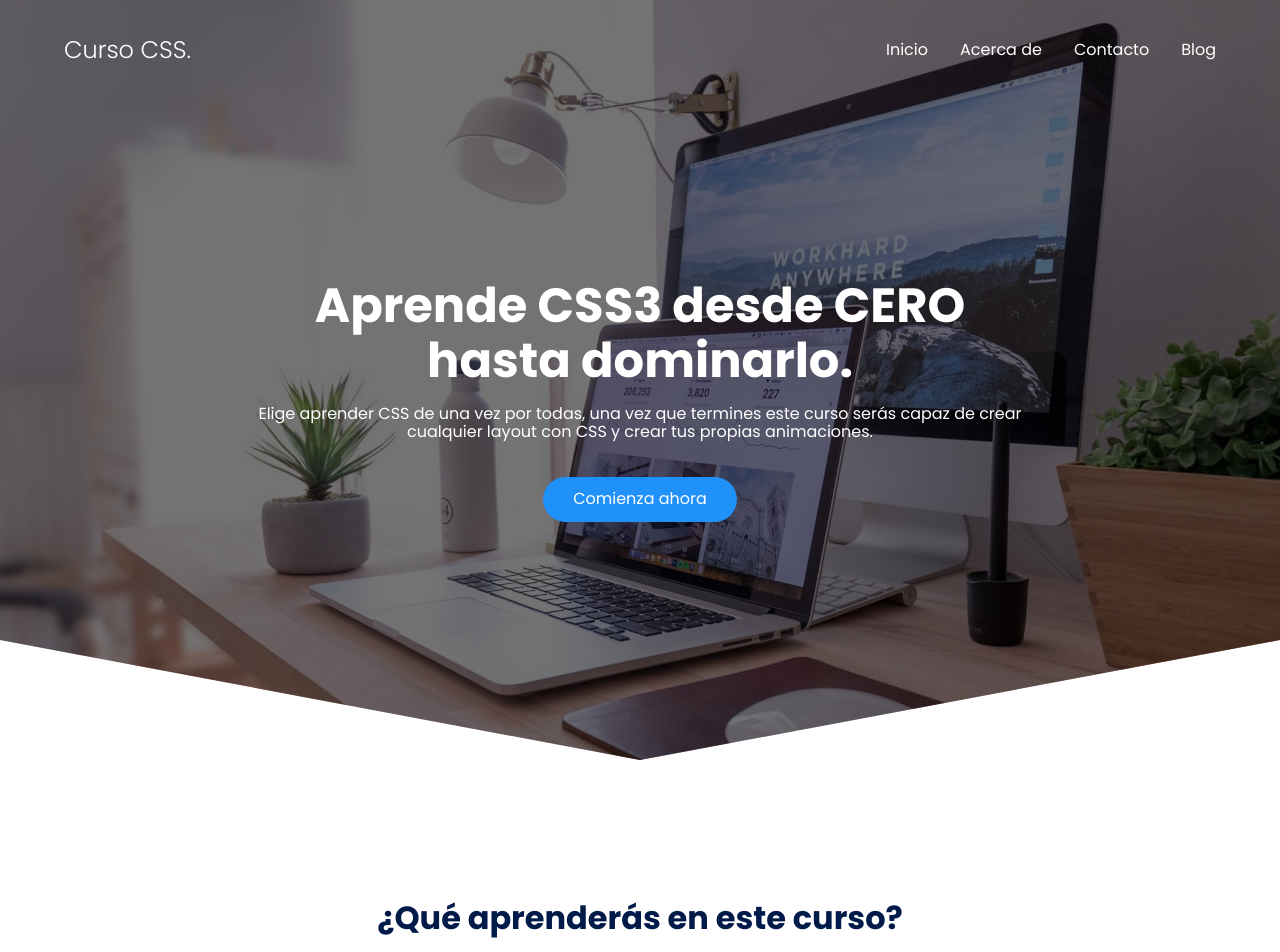
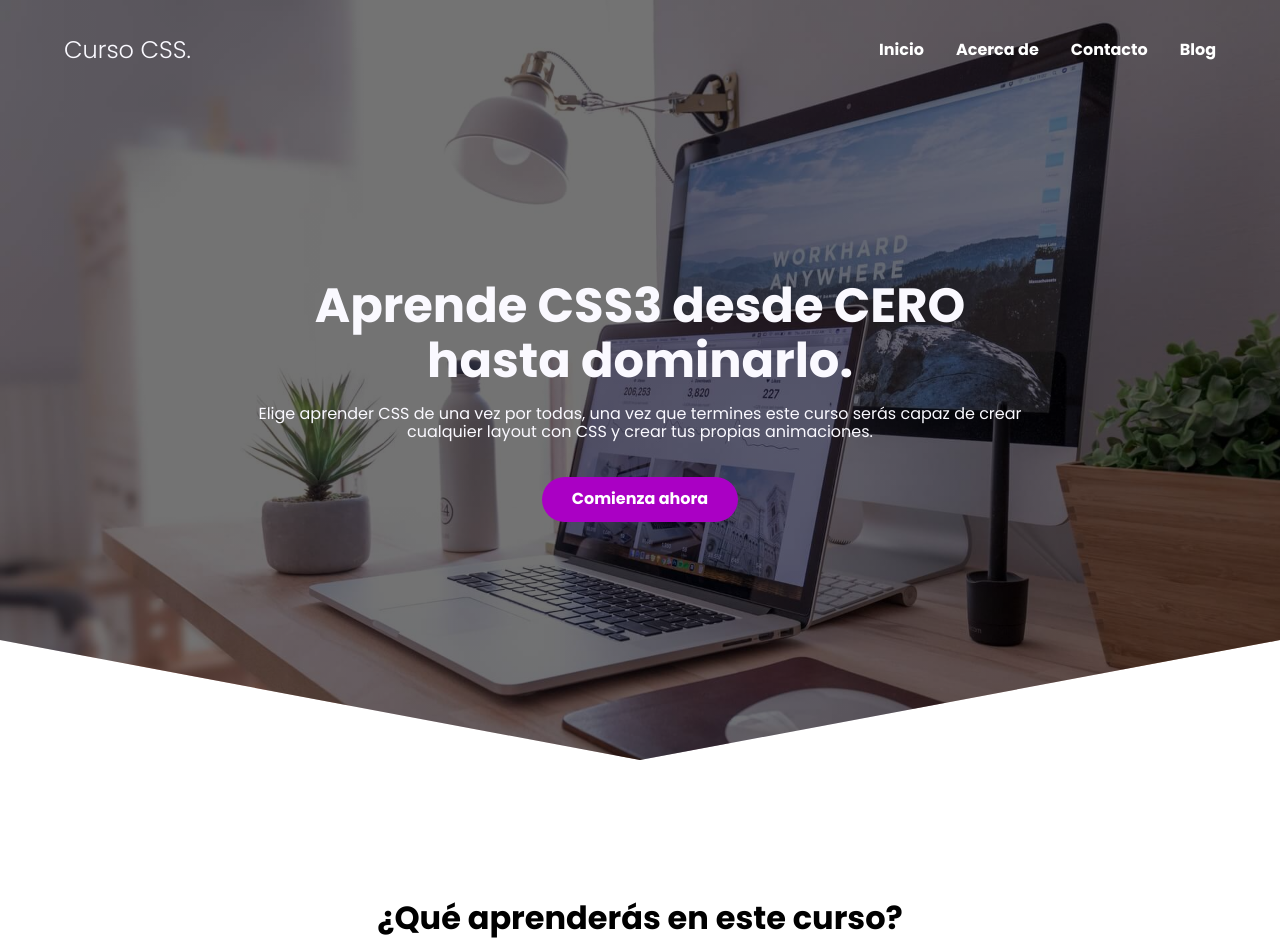
Before and after one commit to afrodriguezgal/afrodriguezgal.CSS.github.io, a plain HTML site: page Index.html in a window 1280 px wide. Shown: the top 952 px of the page. Drawn offline with Linux system fonts and the light colour scheme.

Commit message:
Modificación v1 estilo css

```diff
--- a/css/estilos.css
+++ b/css/estilos.css
@@ -2,7 +2,7 @@
 
 :root {
     --padding-container: 100px 0;
-    --color-title: #001A49;
+    --color-title: #000000;
 }
 
 body {
@@ -25,7 +25,7 @@ body {
     position: relative;
     display: grid;
     grid-template-rows: 100px 1fr;
-    color: #fff;
+    color: rgb(250, 249, 255);
 }
 
 .hero::before {
@@ -69,8 +69,9 @@ body {
 }
 
 .nav__links {
-    color: #fff;
+    color: #FFF;
     text-decoration: none;
+    font-weight: bolder;
 }
 
 .nav__menu {
@@ -113,9 +114,10 @@ body {
 
 .cta {
     display: inline-block;
-    background-color: #2091F9;
+    background-color: #aa00c4;
     justify-self: center;
-    color: #fff;
+    color: #FFF;
+    font-weight: bolder;
     text-decoration: none;
     padding: 13px 30px;
     border-radius: 32px;
@@ -165,8 +167,8 @@ body {
 /* Knowledge */
 
 .knowledge {
-    background-color: #e5e5f7;
-    background-image: radial-gradient(#444cf7 0.5px, transparent 0.5px), radial-gradient(#444cf7 0.5px, #e5e5f7 0.5px);
+    background-color: #ffffff;
+    background-image: radial-gradient(#de00c0 0.5px, transparent 0.5px), radial-gradient(#de00c0 0.5px, #e5e5f7 0.5px);
     background-size: 20px 20px;
     background-position: 0 0, 10px 10px;
     overflow: hidden;
@@ -396,7 +398,7 @@ body {
 /* Footer */
 
 .footer{
-    background-color: #1D293F;
+    background-color: #009e37;
 }
 
 .footer__title{
```
